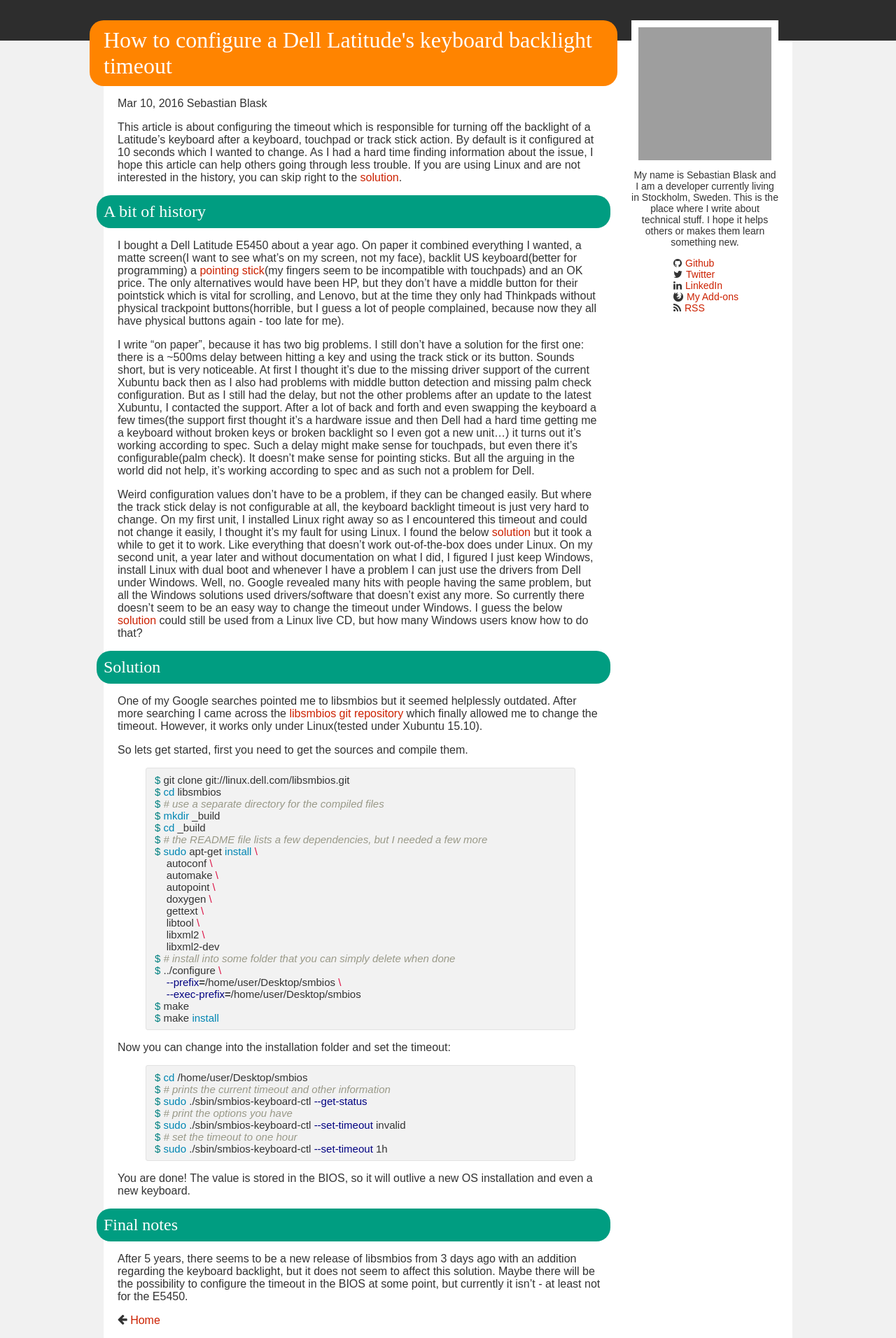
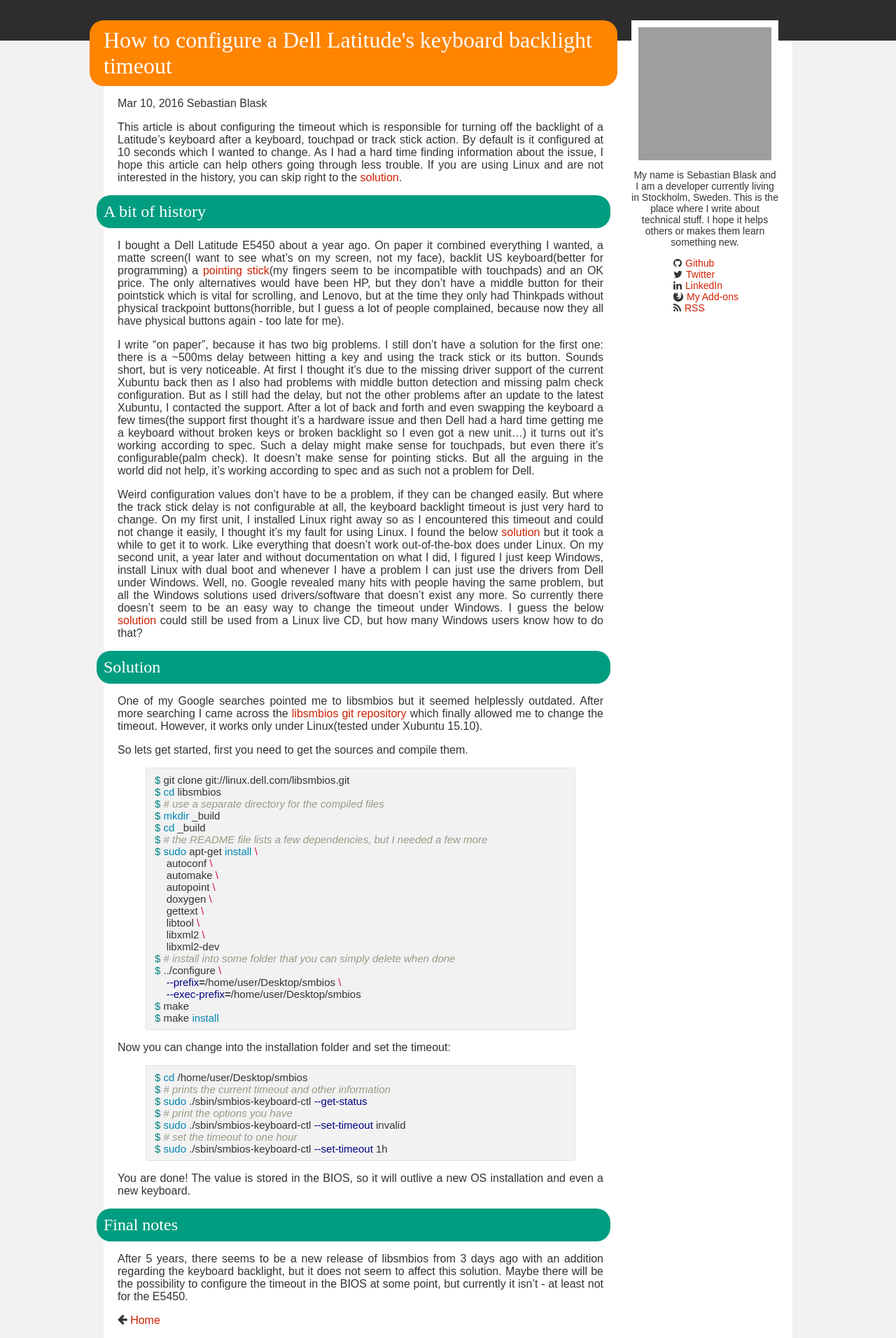
Before and after one commit to sblask/sblask.github.io, a Jekyll site: the page built from _posts/2016-03-10-how-to-configure-a-dell-latitudes-keyboard-backlight-timeout.markdown, in a window 1280 px wide. Shown: the whole page at 70% size. Built offline with Jekyll 4.4.1, drawn with Linux system fonts in a browser that asks for light colours; nearby versions of some CDN libraries; grey boxes are pictures that could not be loaded.

Commit message:
Justify text if screen is wide enough

```diff
--- a/_sass/_classes.scss
+++ b/_sass/_classes.scss
@@ -88,6 +88,11 @@
     }
 }
 
+@media (min-width: 600px) {
+    .content p {
+        text-align: justify;
+    }
+}
 @media (max-width: 800px) {
     .content {
         width: calc(100% - #{$about-width-narrow});
```
